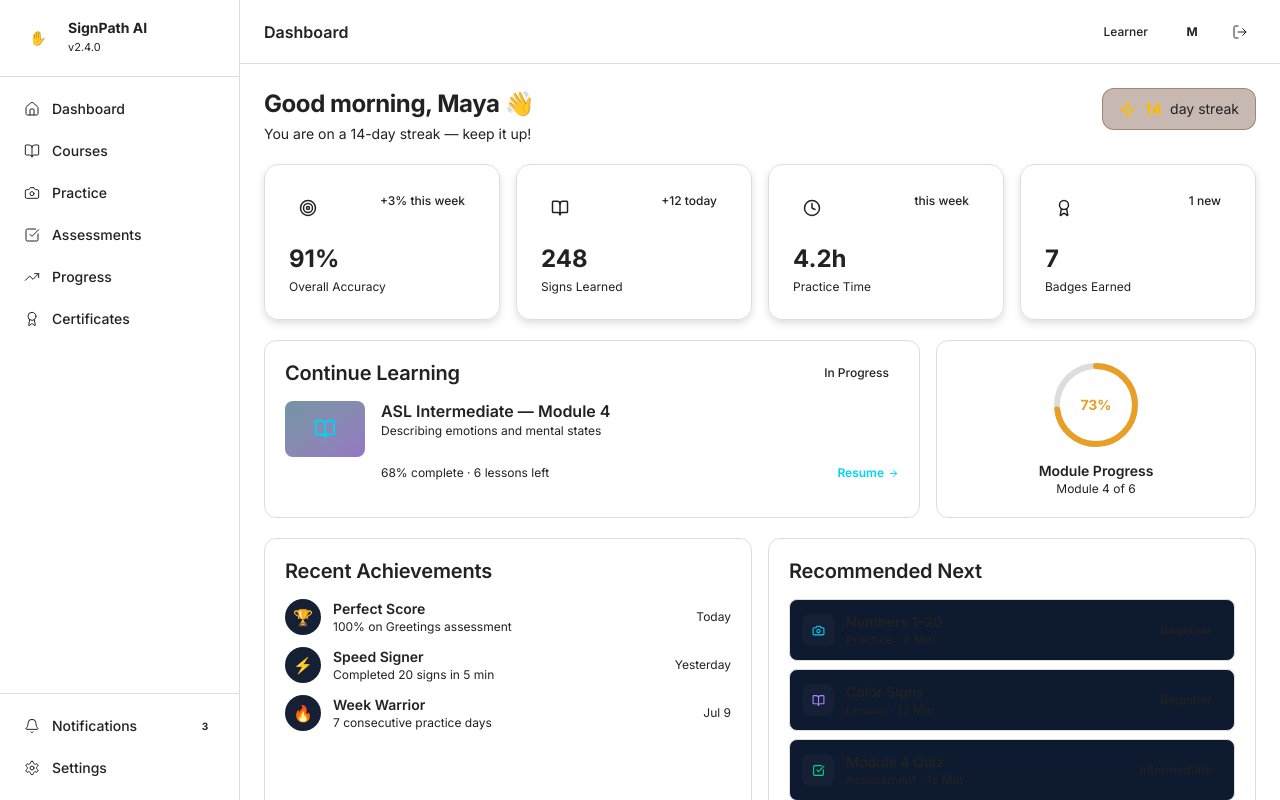
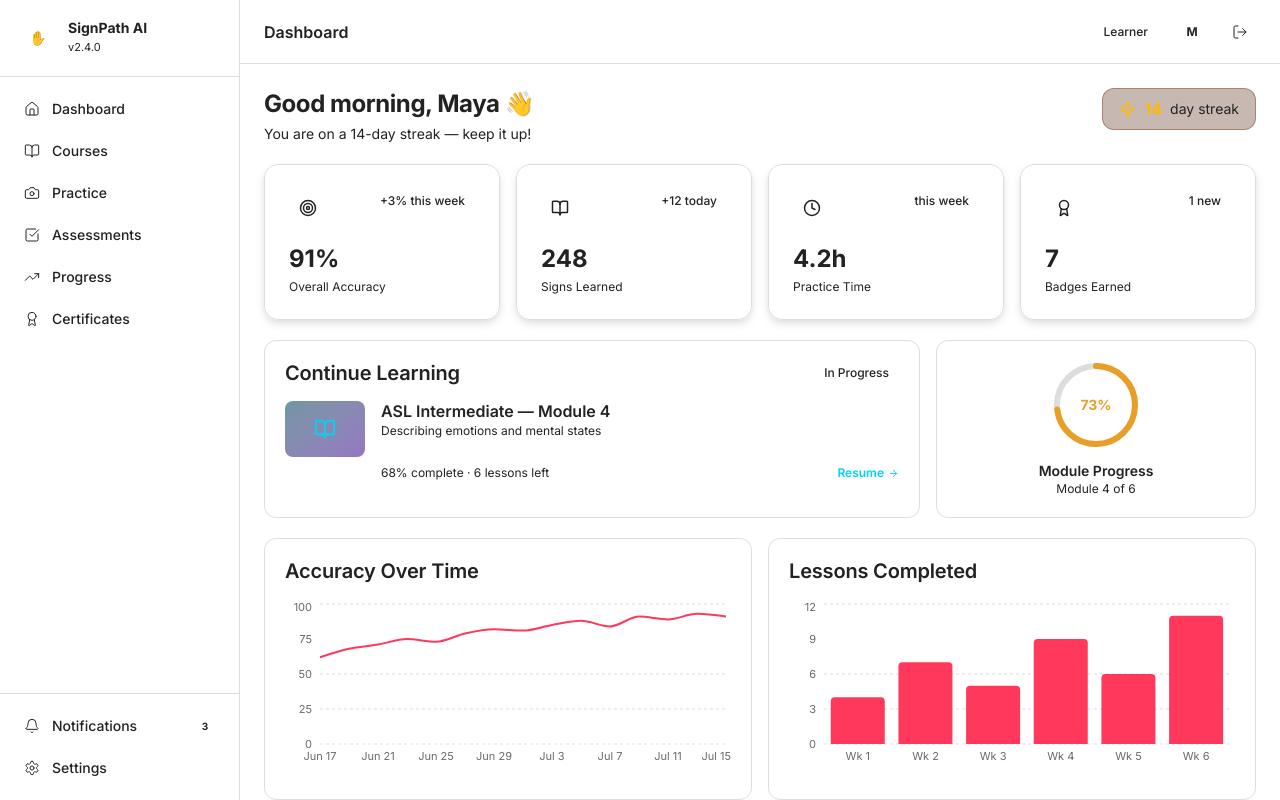
Before and after one commit to springboardmentor98765v/ai-signlanguage-platform-si7-team-one, a React (Vite) app: page /dashboard in a window 1280 px wide. Both pictures are taken after a click on the button "Sign in". Built offline with nearby package versions, Linux system fonts and the light colour scheme.

Commit message:
M2 Day 3: Add real Recharts charts to Learner Dashboard - accuracy over time (line) and lessons completed (bar), sample data per SRS checklist

```diff
--- a/src/app/lib/mockData.ts
+++ b/src/app/lib/mockData.ts
@@ -13,6 +13,11 @@ export const weeklyTime = [
   { day: "Mon", min: 25 }, { day: "Tue", min: 40 }, { day: "Wed", min: 15 },
   { day: "Thu", min: 50 }, { day: "Fri", min: 35 }, { day: "Sat", min: 60 },
   { day: "Sun", min: 45 },
+];
+// M2 Day 3 (Frontend) — "Lessons completed" bar graph on Learner Dashboard.
+export const lessonsCompleted = [
+  { week: "Wk 1", count: 4 }, { week: "Wk 2", count: 7 }, { week: "Wk 3", count: 5 },
+  { week: "Wk 4", count: 9 }, { week: "Wk 5", count: 6 }, { week: "Wk 6", count: 11 },
 ];
 export const weakAreas = [
   { cat: "Numbers", v: 71 }, { cat: "Colors", v: 64 }, { cat: "Emotions", v: 78 },
--- a/src/app/pages/LearnerDashboard.tsx
+++ b/src/app/pages/LearnerDashboard.tsx
@@ -11,6 +11,11 @@ import type { Screen } from "../lib/types";
 import { MCard } from "../components/shared/MCard";
 import { Bdg, PBar, Ring } from "../components/shared/Indicators";
 import { getDashboard } from "../services/aiApi";
+import { accuracyData, lessonsCompleted } from "../lib/mockData";
+import {
+  LineChart, Line, BarChart, Bar, ResponsiveContainer,
+  XAxis, YAxis, CartesianGrid, Tooltip,
+} from "recharts";
 
 interface RecentPrediction {
   prediction: string;
@@ -86,6 +91,36 @@ export default function LearnerDashboard({ go }: { go: (s: Screen) => void }) {
             <div className="text-sm font-semibold text-foreground">Module Progress</div>
             <div className="text-xs text-muted-foreground">Module 4 of 6</div>
           </div>
+        </div>
+      </div>
+
+      {/* ── M2 Day 3 — real chart library (Recharts), sample data for now
+          per the SRS checklist ("Graphs working with sample data for now"). ── */}
+      <div className="grid grid-cols-2 gap-4">
+        <div className="bg-card border border-border rounded-xl p-5">
+          <h3 className="font-semibold text-foreground mb-4">Accuracy Over Time</h3>
+          <ResponsiveContainer width="100%" height={180}>
+            <LineChart data={accuracyData}>
+              <CartesianGrid strokeDasharray="3 3" stroke="var(--border)" vertical={false} />
+              <XAxis dataKey="date" tick={{ fontSize: 11, fill: "var(--muted-foreground)" }} axisLine={false} tickLine={false} />
+              <YAxis tick={{ fontSize: 11, fill: "var(--muted-foreground)" }} axisLine={false} tickLine={false} width={30} />
+              <Tooltip contentStyle={{ background: "var(--card)", border: "1px solid var(--border)", borderRadius: 8, fontSize: 12 }} />
+              <Line type="monotone" dataKey="accuracy" stroke="var(--primary)" strokeWidth={2} dot={false} />
+            </LineChart>
+          </ResponsiveContainer>
+        </div>
+
+        <div className="bg-card border border-border rounded-xl p-5">
+          <h3 className="font-semibold text-foreground mb-4">Lessons Completed</h3>
+          <ResponsiveContainer width="100%" height={180}>
+            <BarChart data={lessonsCompleted}>
+              <CartesianGrid strokeDasharray="3 3" stroke="var(--border)" vertical={false} />
+              <XAxis dataKey="week" tick={{ fontSize: 11, fill: "var(--muted-foreground)" }} axisLine={false} tickLine={false} />
+              <YAxis tick={{ fontSize: 11, fill: "var(--muted-foreground)" }} axisLine={false} tickLine={false} width={30} />
+              <Tooltip contentStyle={{ background: "var(--card)", border: "1px solid var(--border)", borderRadius: 8, fontSize: 12 }} />
+              <Bar dataKey="count" fill="var(--primary)" radius={[4, 4, 0, 0]} />
+            </BarChart>
+          </ResponsiveContainer>
         </div>
       </div>
 
```
